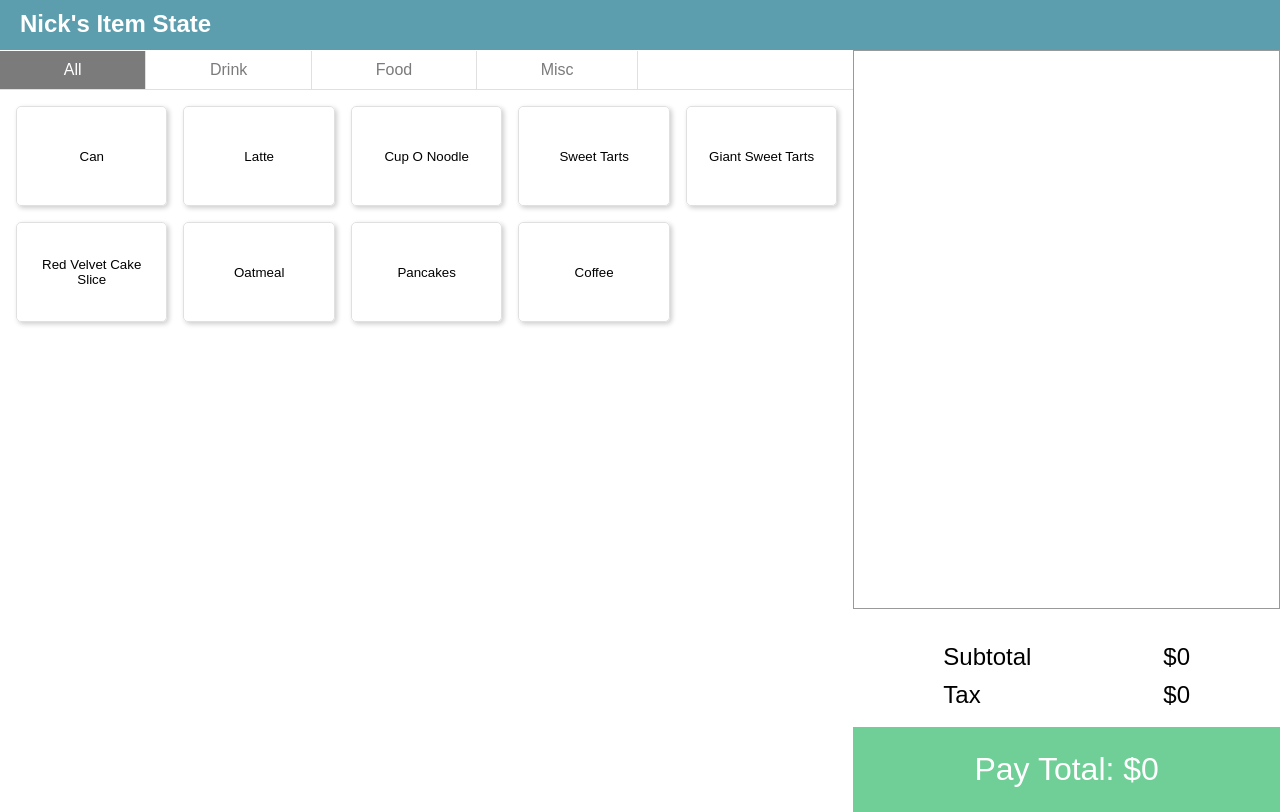
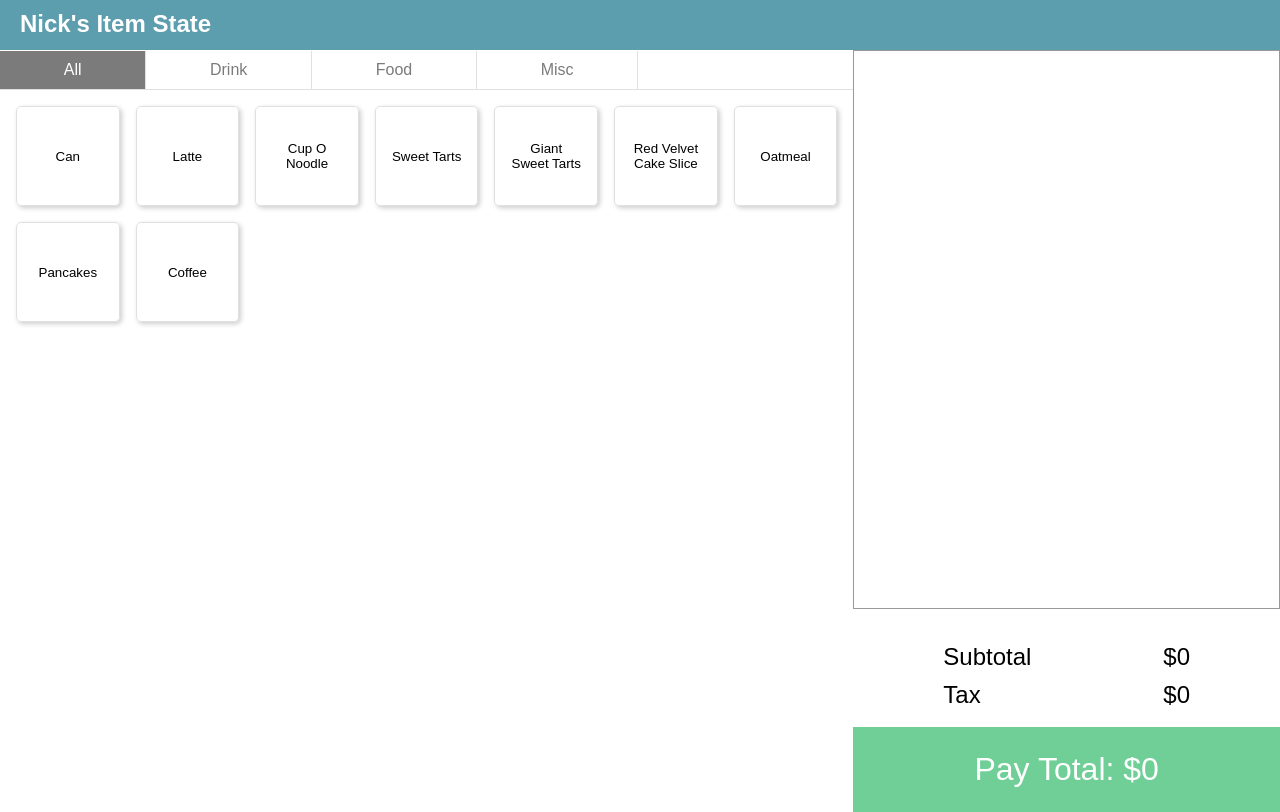
Before and after one commit to krames12/state-practice-in-react, a React (Create React App) app: page / in a window 1280 px wide. Built offline with nearby package versions, Linux system fonts and the light colour scheme.

Commit message:
fixed item list columns to auto

```diff
--- a/src/App.css
+++ b/src/App.css
@@ -69,7 +69,7 @@
   margin: 0;
   padding: 1rem;
   overflow-y: scroll;
-  grid-template-columns: repeat(5, minmax(100px, 1fr));
+  grid-template-columns: repeat(auto-fill, minmax(100px, 1fr));
   grid-template-rows: repeat(6, minmax(100px, 1fr));
   grid-column-gap: 1rem;
   grid-row-gap: 1rem;
```
